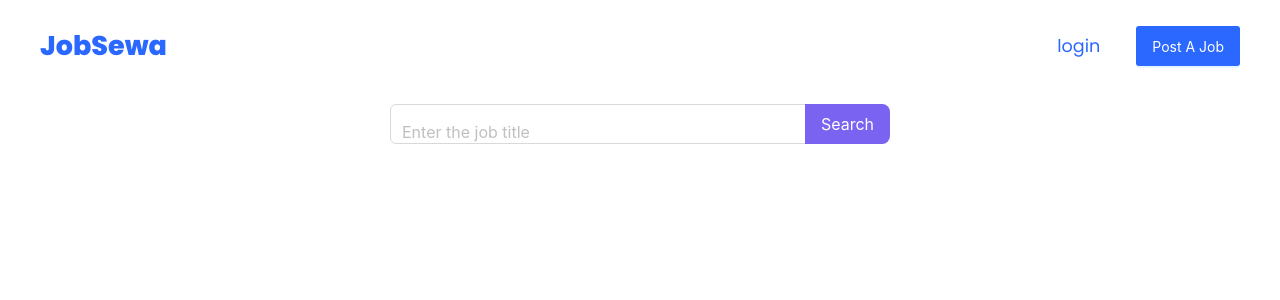
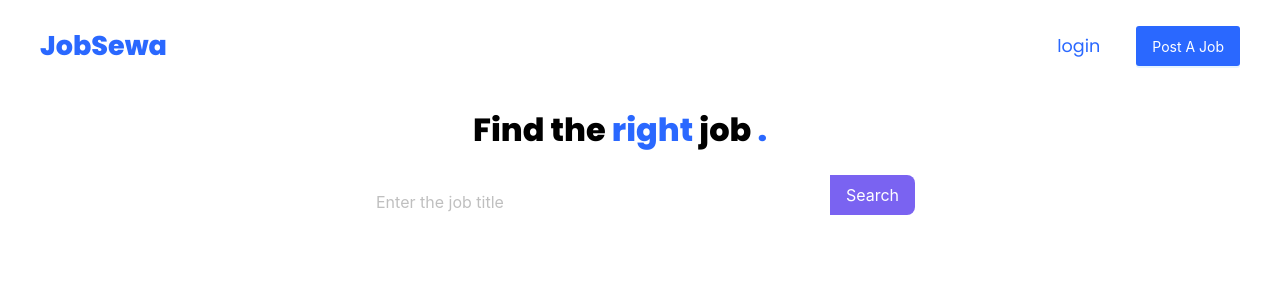
Before and after one commit to Niiischal/jobsewa-jobportal, a React (Create React App) app in the folder client/: page / in a window 1280 px wide. Shown: the top 300 px of the page. Built offline with nearby package versions, Linux system fonts and the light colour scheme.

Commit message:
added searchbox in landing page

```diff
--- a/client/src/components/SearchBar.jsx
+++ b/client/src/components/SearchBar.jsx
@@ -11,7 +11,8 @@ function SearchBar() {
       enterButton="Search"
       size="large"
       onSearch={onSearch}
-      className='w-[500px]'
+      className='w-[550px]'
+      variant="none"
     />
   )
 }
--- a/client/src/pages/Home.jsx
+++ b/client/src/pages/Home.jsx
@@ -1,11 +1,14 @@
 import Navbar from "../components/Navbar";
-import Search from "../components/SearchBar"
+import Search from "../components/SearchBar";
 const Home = () => {
   return (
     <div>
       <Navbar label="login" />
-      <div className="flex justify-center items-center pt-5">
-        <Search/>
+      <div className="flex flex-col items-center ">
+        <h1 className="mr-10">
+          Find the <span className="text-primary">right</span> job <span className="text-primary">.</span>
+        </h1>
+        <Search />
       </div>
     </div>
   );
```
